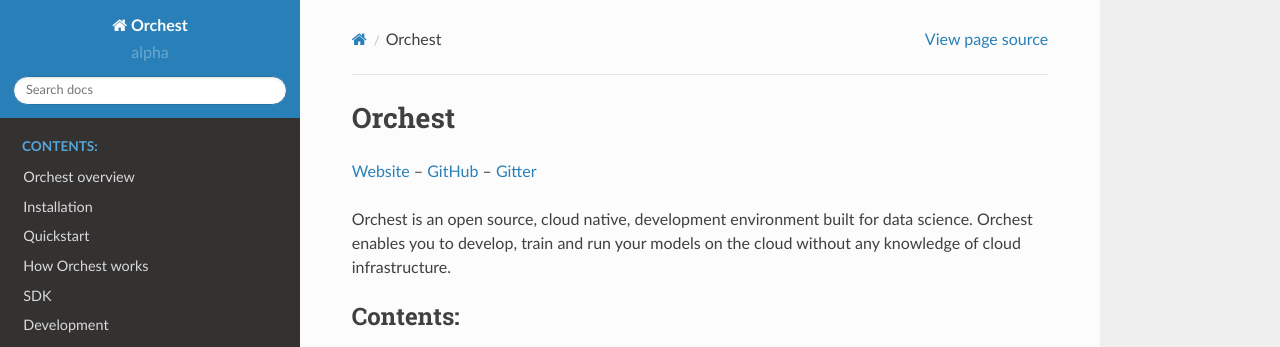
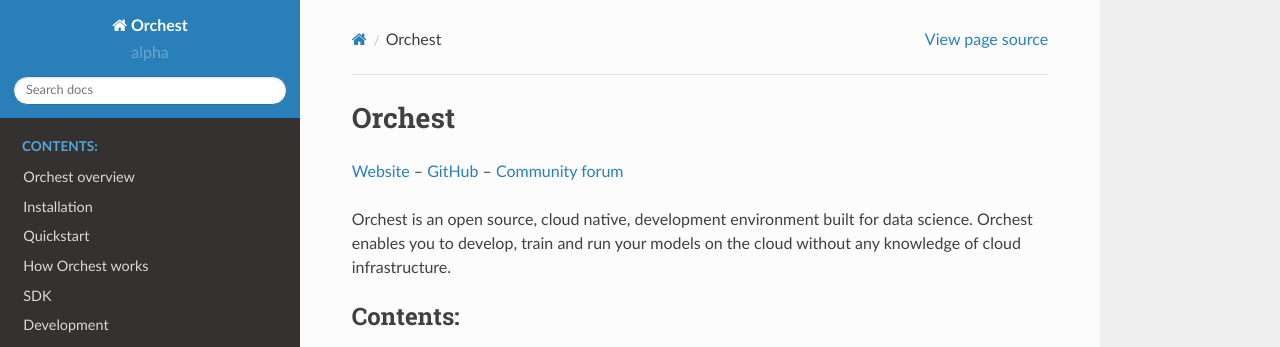
Before and after one commit to ReactExpert918/orchest, a Sphinx documentation site: the page built from docs/source/index.rst, in a window 1280 px wide and 1141 px high. Shown: the top 347 px of the window. Built offline with Sphinx 7.4.7 and the Read the Docs theme 2.0.0, drawn with Linux system fonts in a browser that asks for light colours.

Commit message:
updated Docs for Gitter -> Discourse change

```diff
--- a/docs/source/development/index.rst
+++ b/docs/source/development/index.rst
@@ -2,7 +2,7 @@
 ===========
 
 We would love to hear your feedback to prioritize the right features. Come talk to us at
-`Gitter <http://www.gitter.im/orchest/>`_.
+`Community forum <https://community.orchest.io/>`_.
 
 .. toctree::
    :maxdepth: 2
--- a/docs/source/help.rst
+++ b/docs/source/help.rst
@@ -1,5 +1,5 @@
 Need help?
 ==========
 
-For questions come talk to us on `Gitter <https://www.gitter.im/orchest/>`_. If
+For questions come talk to us on the `Community forum <https://community.orchest.io/>`_. If
 you think you've found a bug we encourage you to report it on `GitHub <https://github.com/orchest/orchest/issues>`_.
--- a/docs/source/index.rst
+++ b/docs/source/index.rst
@@ -8,7 +8,7 @@
 
 `Website <https://www.orchest.io>`_
 -- `GitHub <http://www.github.com/orchest/orchest>`_
--- `Gitter <http://www.gitter.im/orchest>`_
+-- `Community forum <https://community.orchest.io/>`_
 
 Orchest is an open source, cloud native, development environment built for data science. Orchest
 enables you to develop, train and run your models on the cloud without any knowledge of cloud
```
